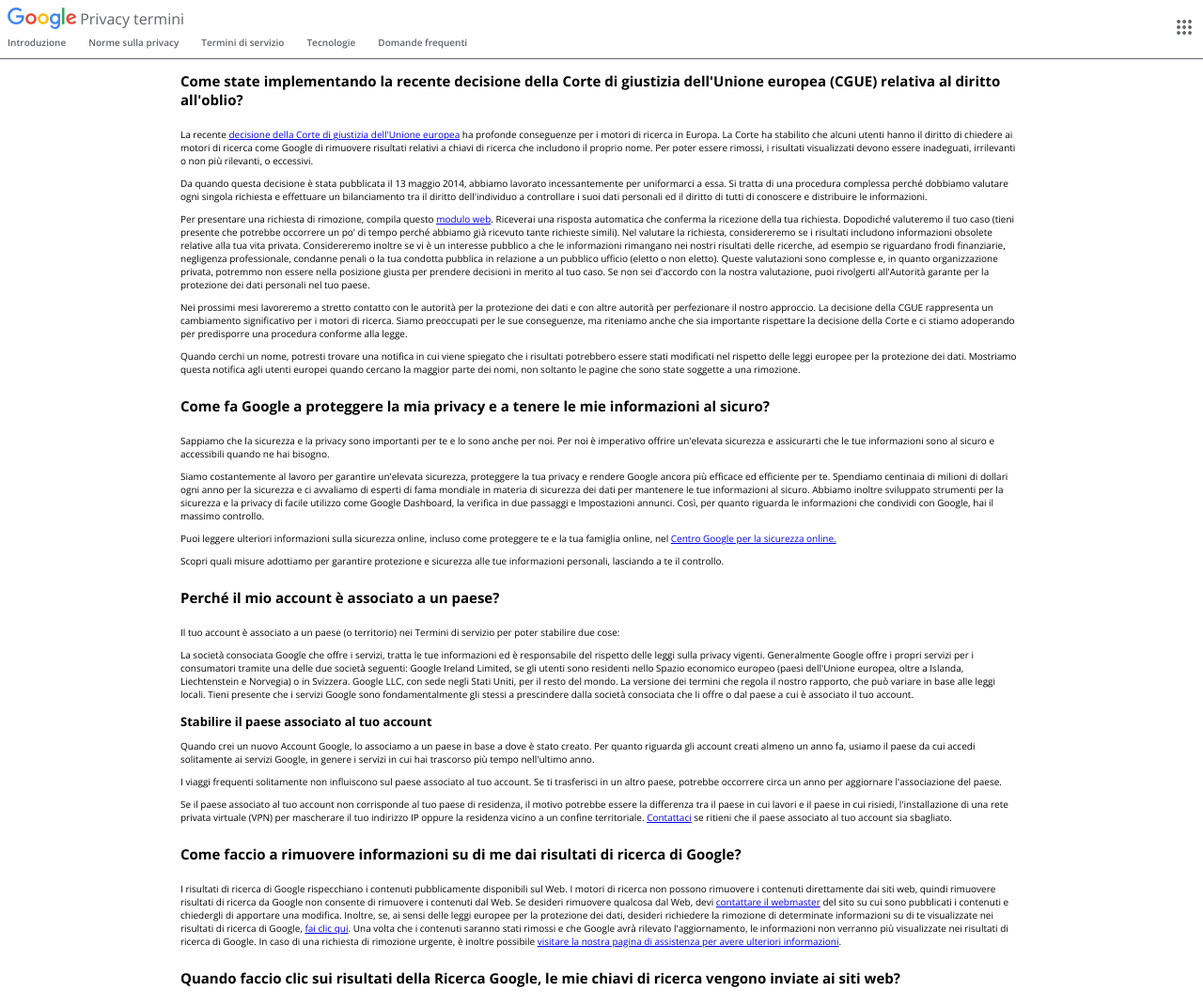
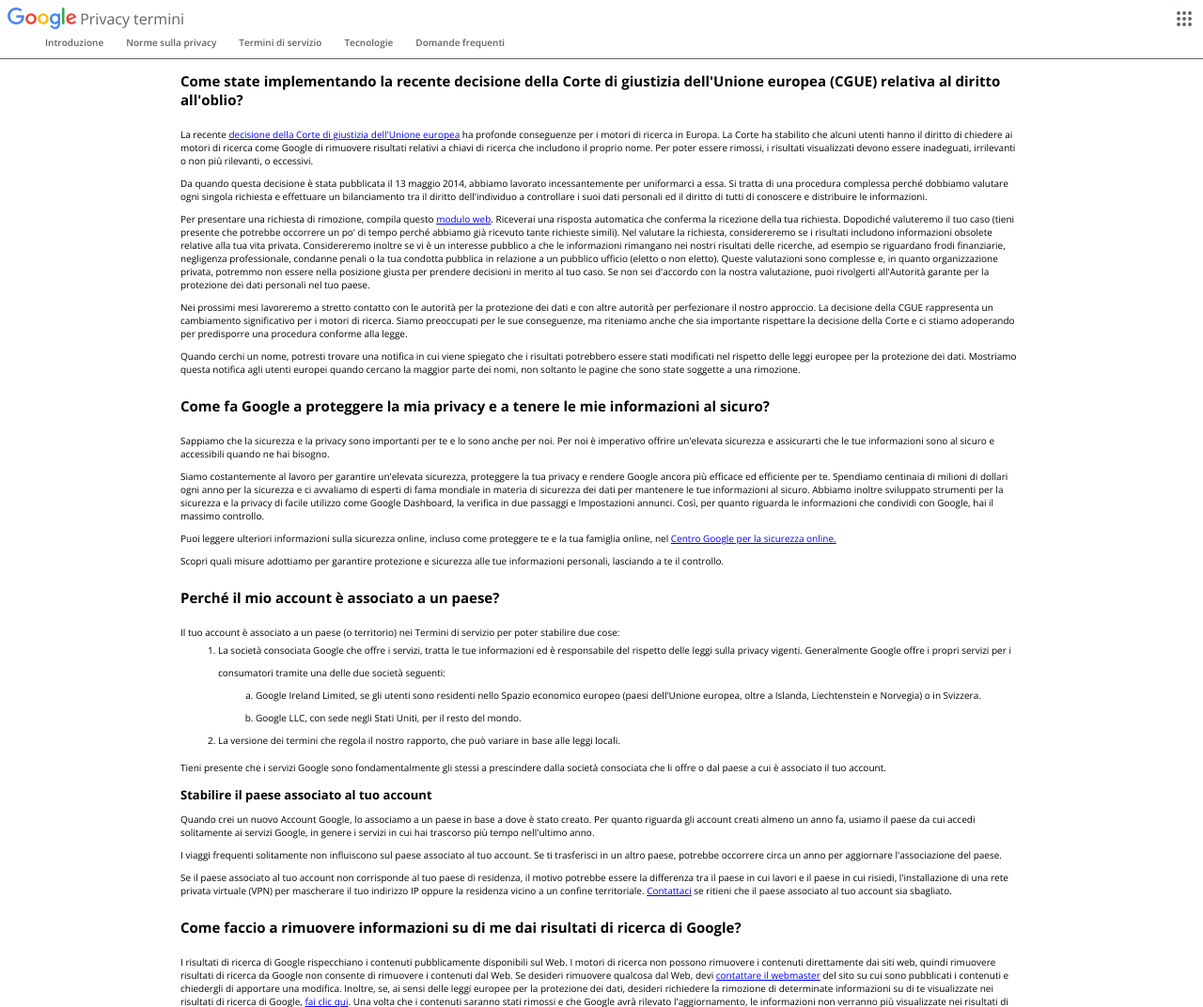
Before and after one commit to Guz117/php-google-faq, a PHP site: page / in a window 1280 px wide. Shown: the top 1072 px of the page at 94% size. Run offline with PHP 8.4, Linux system fonts and the light colour scheme.

Commit message:
lista numerata

```diff
--- a/css/style.css
+++ b/css/style.css
@@ -1,6 +1,5 @@
 * {
   margin: 0;
-  padding: 0;
   box-sizing: border-box;
 }
 
@@ -32,6 +31,10 @@ p {
   padding-top: 10px;
 }
 
+.li-array {
+  line-height: 24px;
+}
+
 header {
   background-color: white;
   width: 100%;
@@ -41,7 +44,6 @@ header {
   padding: 0.5em;
   display: flex;
   justify-content: space-between;
-  align-items: center;
 }
 
 .img {
--- a/index.php
+++ b/index.php
@@ -27,11 +27,15 @@ $faqs = [
         'question' => "Perché il mio account è associato a un paese?",
         'answer' => "<p>Il tuo account è associato a un paese (o territorio) nei Termini di servizio per poter stabilire due cose:</p>
 
-        <p>La società consociata Google che offre i servizi, tratta le tue informazioni ed è responsabile del rispetto delle leggi sulla privacy vigenti. Generalmente Google offre i propri servizi per i consumatori tramite una delle due società seguenti:
-        Google Ireland Limited, se gli utenti sono residenti nello Spazio economico europeo (paesi dell'Unione europea, oltre a Islanda, Liechtenstein e Norvegia) o in Svizzera.
-        Google LLC, con sede negli Stati Uniti, per il resto del mondo.
-        La versione dei termini che regola il nostro rapporto, che può variare in base alle leggi locali.
-        Tieni presente che i servizi Google sono fondamentalmente gli stessi a prescindere dalla società consociata che li offre o dal paese a cui è associato il tuo account.</p>
+        <ol>
+            <li class='li-array'>La società consociata Google che offre i servizi, tratta le tue informazioni ed è responsabile del rispetto delle leggi sulla privacy vigenti. Generalmente Google offre i propri servizi per i consumatori tramite una delle due società seguenti:</li>
+                <ol type='a'>
+                    <li class='li-array'>Google Ireland Limited, se gli utenti sono residenti nello Spazio economico europeo (paesi dell'Unione europea, oltre a Islanda, Liechtenstein e Norvegia) o in Svizzera.</li>
+                    <li class='li-array'>Google LLC, con sede negli Stati Uniti, per il resto del mondo.</li>
+                </ol>
+            <li class='li-array'>La versione dei termini che regola il nostro rapporto, che può variare in base alle leggi locali.</li>
+        </ol>
+        <p>Tieni presente che i servizi Google sono fondamentalmente gli stessi a prescindere dalla società consociata che li offre o dal paese a cui è associato il tuo account.</p>
 
         <h3>Stabilire il paese associato al tuo account</h3>
         <p>Quando crei un nuovo Account Google, lo associamo a un paese in base a dove è stato creato. Per quanto riguarda gli account creati almeno un anno fa, usiamo il paese da cui accedi solitamente ai servizi Google, in genere i servizi in cui hai trascorso più tempo nell'ultimo anno.</p>
```
